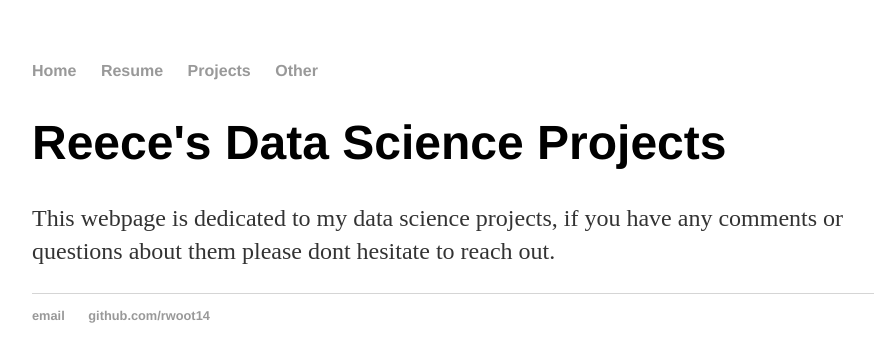
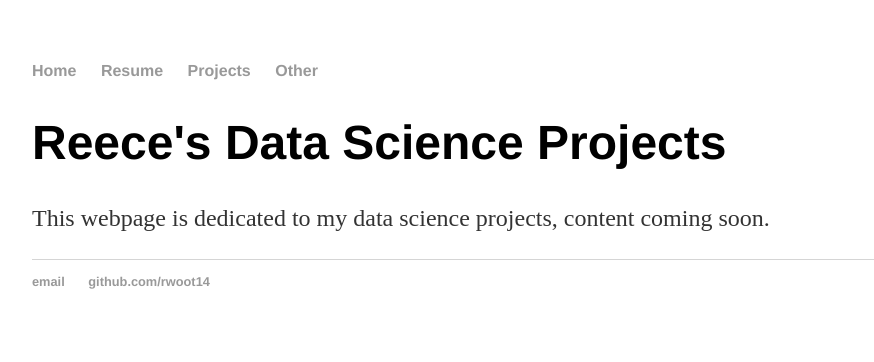
Before and after one commit to Rwoot14/Rwoot14.github.io, a Jekyll site: the page built from index.html, in a window 1280 px wide. Shown: the top 362 px of the page, without its empty margins (160-1034 px from the left). Built offline with Jekyll 4.4.1, drawn with Linux system fonts in a browser that asks for light colours.

Commit message:
Update index.html

```diff
--- a/index.html
+++ b/index.html
@@ -5,5 +5,5 @@ title: Reece Wooten
 
 		<div class="blurb">
 			<h1>Reece's Data Science Projects</h1>
-			<p>This webpage is dedicated to my data science projects, if you have any comments or questions about them please dont hesitate to reach out.</a></p>
+			<p>This webpage is dedicated to my data science projects, content coming soon.</a></p>
 		</div>
```
